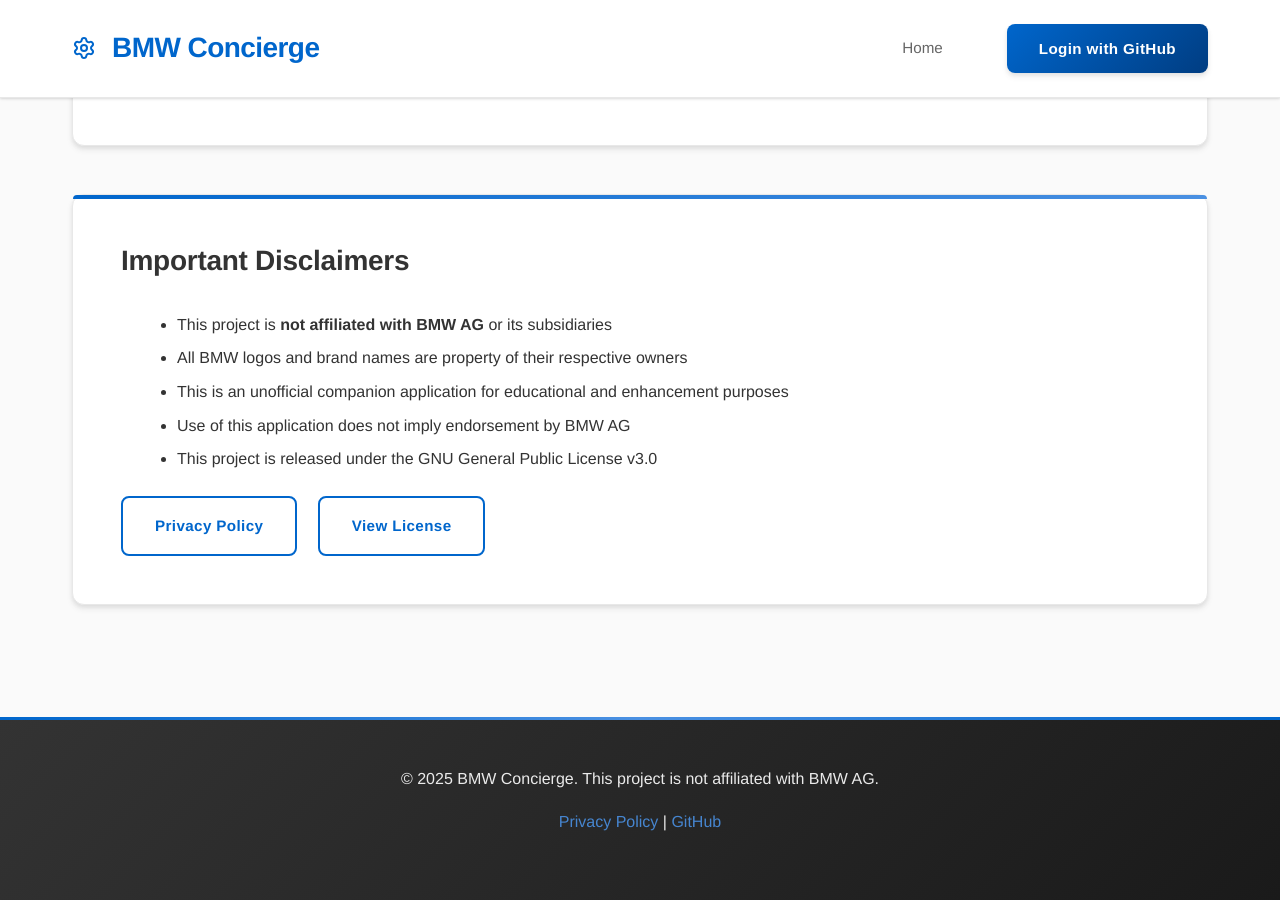
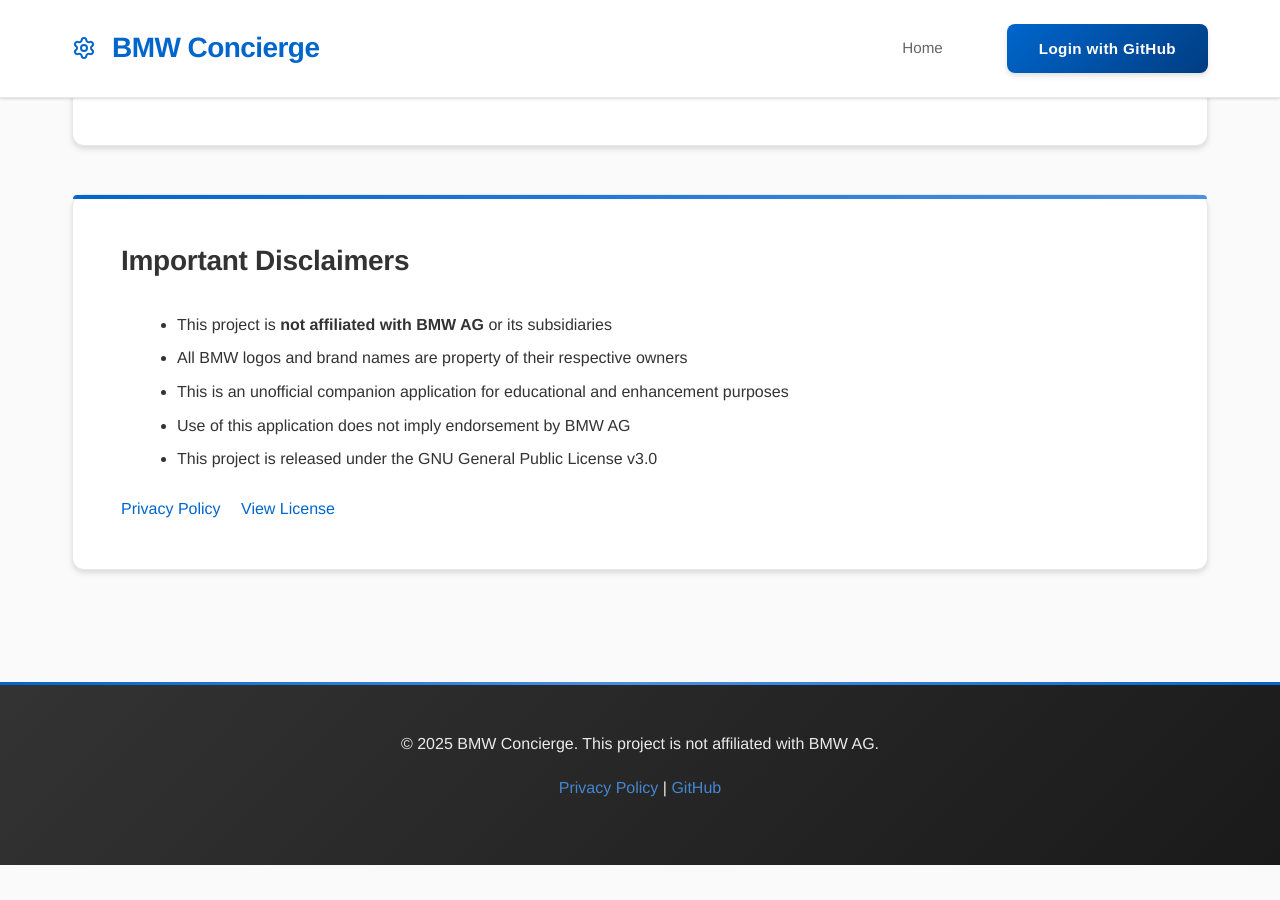
Before and after one commit to chatala1/BMW-Concierge, a Jekyll site: the page built from index.html, in a window 1280 px wide and 900 px high, scrolled down 2585 px. Built offline with Jekyll 4.4.1, drawn with Linux system fonts in a browser that asks for light colours; after the commit the page ends 3450 px from its top, so only the background shows below that.

Commit message:
Update index.html

```diff
--- a/index.html
+++ b/index.html
@@ -98,7 +98,7 @@
     </ul>
 
     <div style="margin-top: 1.5rem;">
-        <a href="{{ '/privacy.html' | relative_url }}" class="btn btn-outline">Privacy Policy</a>
-        <a href="https://github.com/chatala1/BMW-Concierge/blob/main/LICENSE" target="_blank" class="btn btn-outline" style="margin-left: 1rem;">View License</a>
+        <a href="{{ '/privacy.html' | relative_url }}" class="#">Privacy Policy</a>
+        <a href="https://github.com/chatala1/BMW-Concierge/blob/main/LICENSE" target="_blank" class="#" style="margin-left: 1rem;">View License</a>
     </div>
 </div>
```
